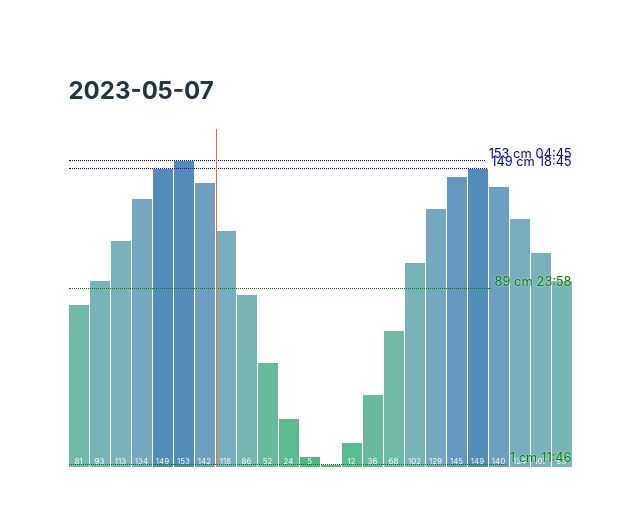
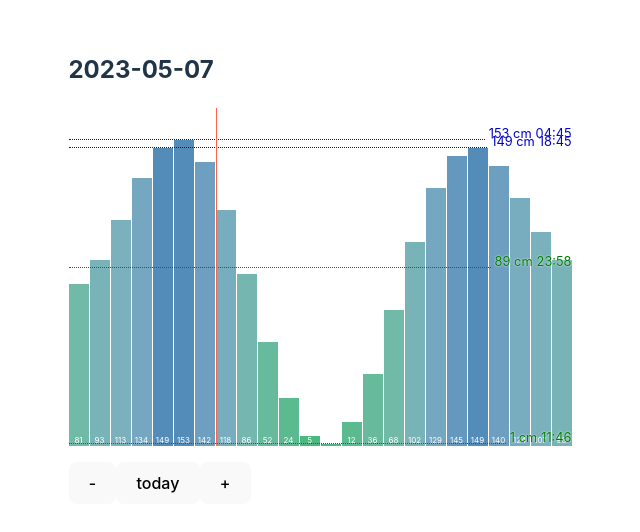
Before and after one commit to calbert1209/black-kite, a Preact app: page / in a window 1280 px wide. Shown: the part 132-664 px from the top of the page, without its empty margins (320-960 px from the left). Built offline with nearby package versions, Linux system fonts and the light colour scheme.

Commit message:
:sparkles: add ability to browse dates

```diff
--- a/src/components/TideLevelWindow.tsx
+++ b/src/components/TideLevelWindow.tsx
@@ -5,6 +5,7 @@ import { HorizontalLevel } from "./HorizontalLevel";
 import { VerticalMarker } from "./VerticalMarker";
 import { TideLevelBar, TideLevelBarChart } from "./TideLevelBarChart";
 import { PositionRelative } from "./PositionRelative";
+import { decrementDay, incrementDay } from "../lib/dates";
 
 const leadingZeros = (n: number | string, digits: number) => {
   return `${n}`.padStart(digits, "0");
@@ -48,10 +49,11 @@ const createReverseIndex = (events: TidalEvent[]) => {
 };
 
 export const TideLevelWindow = () => {
-  // const [yearlyData, setYearlyData] = useState<TidalChart | null>(null);
+  const [yearlyData, setYearlyData] = useState<TidalChart | null>(null);
   const [hourlyEvents, setHourlyEvents] = useState<TidalEvent[]>([]);
   const [otherEvents, setOtherEvents] = useState<TidalEvent[]>([]);
   const [reverseIndex, setReverseIndex] = useState<Record<number, number>>({});
+  const [currentDate, setCurrentDate] = useState(() => new Date());
 
   const setEventsForDay = useCallback(
     (yearlyData: TidalChart, dateStamp: string) => {
@@ -72,13 +74,19 @@ export const TideLevelWindow = () => {
     []
   );
 
-  const dateStamp = useMemo(() => createDateStamp(new Date()), []);
+  const dateStamp = useMemo(() => createDateStamp(currentDate), [currentDate]);
   useEffect(() => {
     fetchData("./2023-shonanko.json", (chart) => {
-      // setYearlyData(chart);
+      setYearlyData(chart);
       setEventsForDay(chart, dateStamp);
     });
   }, []);
+
+  useEffect(() => {
+    if (!yearlyData) return;
+
+    setEventsForDay(yearlyData, dateStamp);
+  }, [dateStamp])
 
   return (
     <>
@@ -103,6 +111,9 @@ export const TideLevelWindow = () => {
             <VerticalMarker />
           </PositionRelative>
         </RenderConditionally>
+        <button role="button" onClick={() => setCurrentDate(s => decrementDay(s))}>-</button>
+        <button role="button" onClick={() => setCurrentDate(new Date())}>today</button>
+        <button role="button" onClick={() => setCurrentDate(s => incrementDay(s))}>+</button>
       </main>
     </>
   );
```
